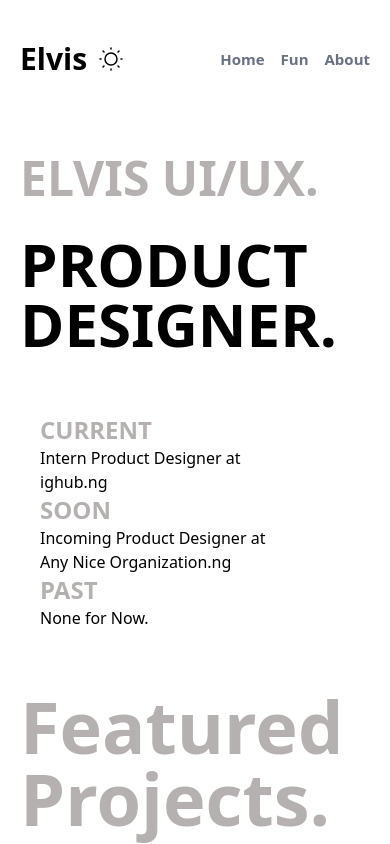
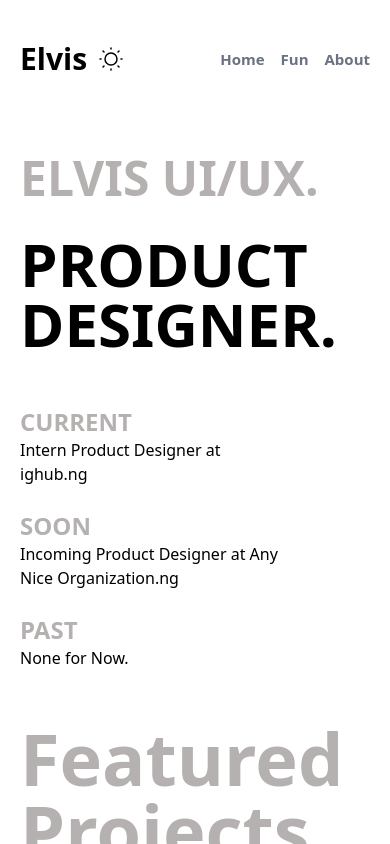
Before and after one commit to Chrisban-Media/alvisportfolio, a React (Vite) app: page / in a window 390 px wide. Shown: the top 844 px of the page. Built offline with nearby package versions, Linux system fonts and the light colour scheme.

Commit message:
Refactor Home component layout for improved spacing and responsiveness

```diff
--- a/src/App.jsx
+++ b/src/App.jsx
@@ -2,7 +2,6 @@ import { Route, Routes } from "react-router-dom";
 import About from "./pages/About";
 
 import "./index.css";
-import React, { useState, useEffect } from "react"; // src/App.jsx
 import Home from "./pages/Home";
 import Ighub from "./pages/Ighub";
 import Fun from "./pages/Fun";
--- a/src/pages/Home.jsx
+++ b/src/pages/Home.jsx
@@ -27,8 +27,8 @@ export default function Home() {
         />
       </div>
       {/* the three doings in the hero section */}
-      <div className="lg:flex flex-col p-10  md:flex-row md:p-8 lg:p-15 justify-between items-center">
-        <div>
+      <div className="lg:flex flex-col p-5 gap-10 md:flex-row md:p-8 lg:p-15 justify-between items-center">
+        <div className="py-3">
           <h2
             className="text-[#B5B1B1] text-2xl font-semibold hover:text-gray-500
           cursor-pointer transition duration-300"
@@ -37,7 +37,7 @@ export default function Home() {
           </h2>
           <p className="w-[75%]">Intern Product Designer at ighub.ng</p>
         </div>
-        <div>
+        <div className="py-3">
           <h2
             className="text-[#B5B1B1] text-2xl font-semibold hover:text-gray-500
           cursor-pointer transition duration-300"
@@ -48,7 +48,7 @@ export default function Home() {
             Incoming Product Designer at Any Nice Organization.ng
           </p>
         </div>
-        <div>
+        <div className="py-3">
           <h2
             className="text-[#B5B1B1] text-2xl font-semibold hover:text-gray-500
           cursor-pointer transition duration-300"
```
